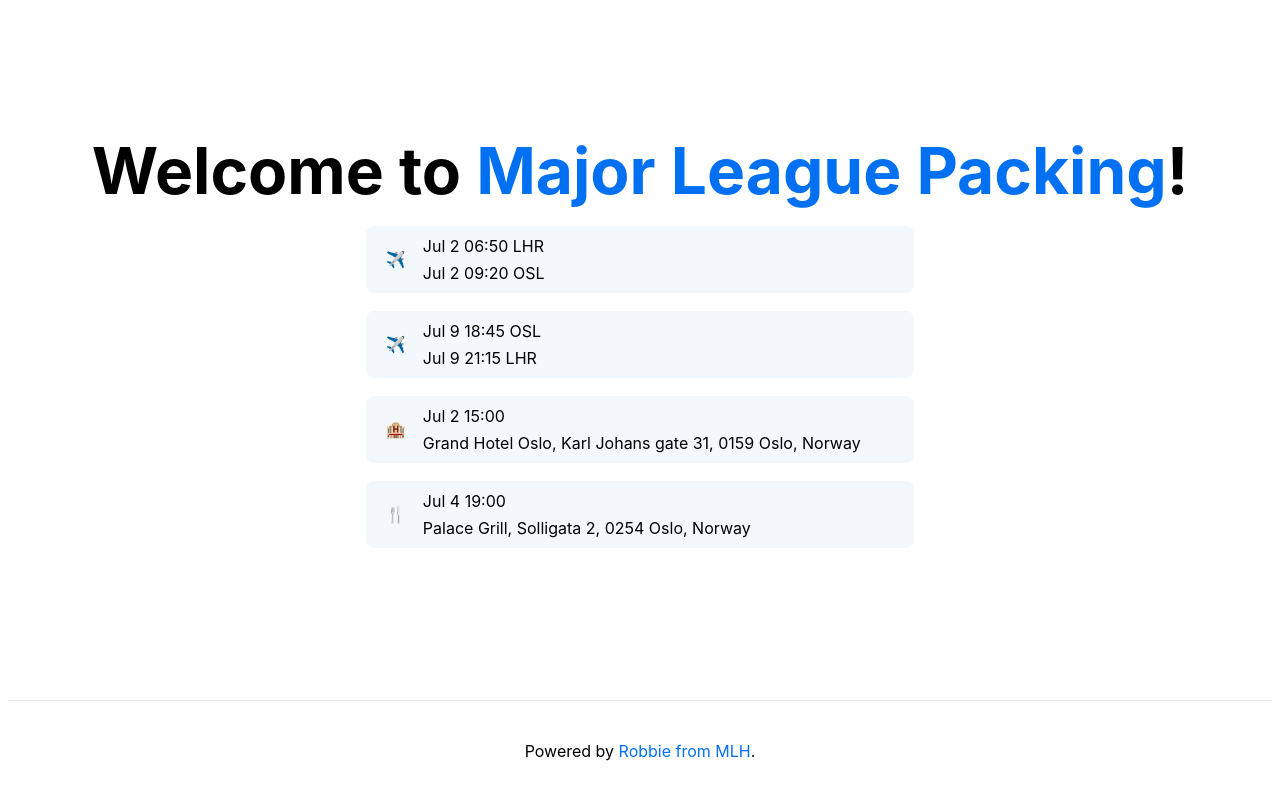
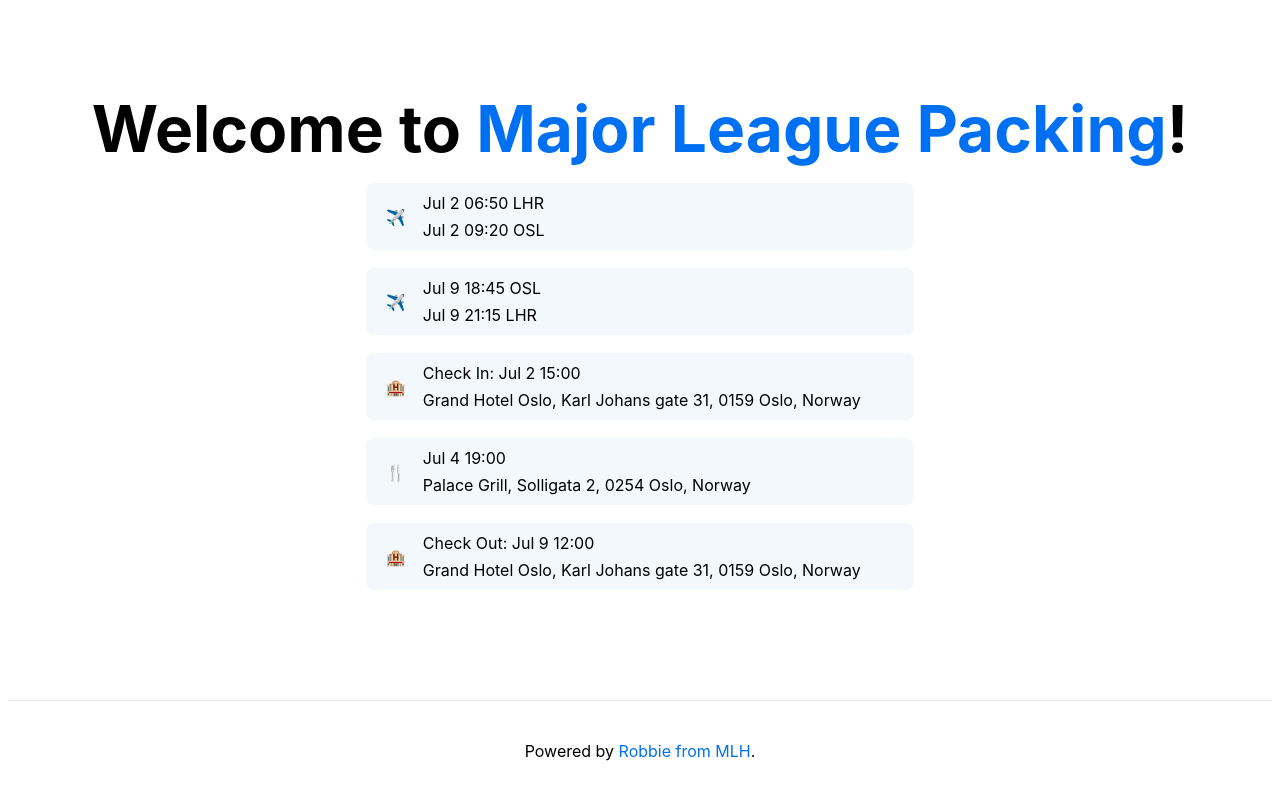
Before and after one commit to robzwolf/major-league-packing, a Next.js app: page / in a window 1280 px wide. Built offline with nearby package versions, Linux system fonts and the light colour scheme.

Commit message:
Add accommodation checkouts

```diff
--- a/components/AccommodationCheckIn.js
+++ b/components/AccommodationCheckIn.js
@@ -5,7 +5,7 @@
         <>
             <InformationContainer
                 icon="🏨"
-                upperDescription={`${startDate} ${checkInTime}`}
+                upperDescription={`Check In: ${startDate} ${checkInTime}`}
                 lowerDescription={`${name}, ${address}`}
             />
         </>
--- a/components/AccommodationCheckOut.js
+++ b/components/AccommodationCheckOut.js
@@ -5,7 +5,7 @@
         <>
             <InformationContainer
                 icon="🏨"
-                upperDescription={`${endDate} ${checkOutTime}`}
+                upperDescription={`Check Out: ${endDate} ${checkOutTime}`}
                 lowerDescription={`${name}, ${address}`}
             />
         </>
--- a/components/Itinerary.js
+++ b/components/Itinerary.js
@@ -1,6 +1,7 @@
 import Flight from "./Flight";
 import AccommodationCheckIn from "./AccommodationCheckIn";
 import Restaurant from "./Restaurant";
+import AccommodationCheckOut from "./AccommodationCheckOut";
 
 export default function Itinerary({itinerary}) {
     return (
@@ -34,6 +35,15 @@
                         address={restaurant.address}
                     />
                 ))}
+
+                {itinerary.accommodation.map(place => (
+                    <AccommodationCheckOut
+                        endDate={place.endDate}
+                        checkOutTime={place.checkOutTime}
+                        name={place.name}
+                        address={place.address}
+                    />
+                ))}
             </div>
             <style jsx>{`
                 .itinerary {
```
